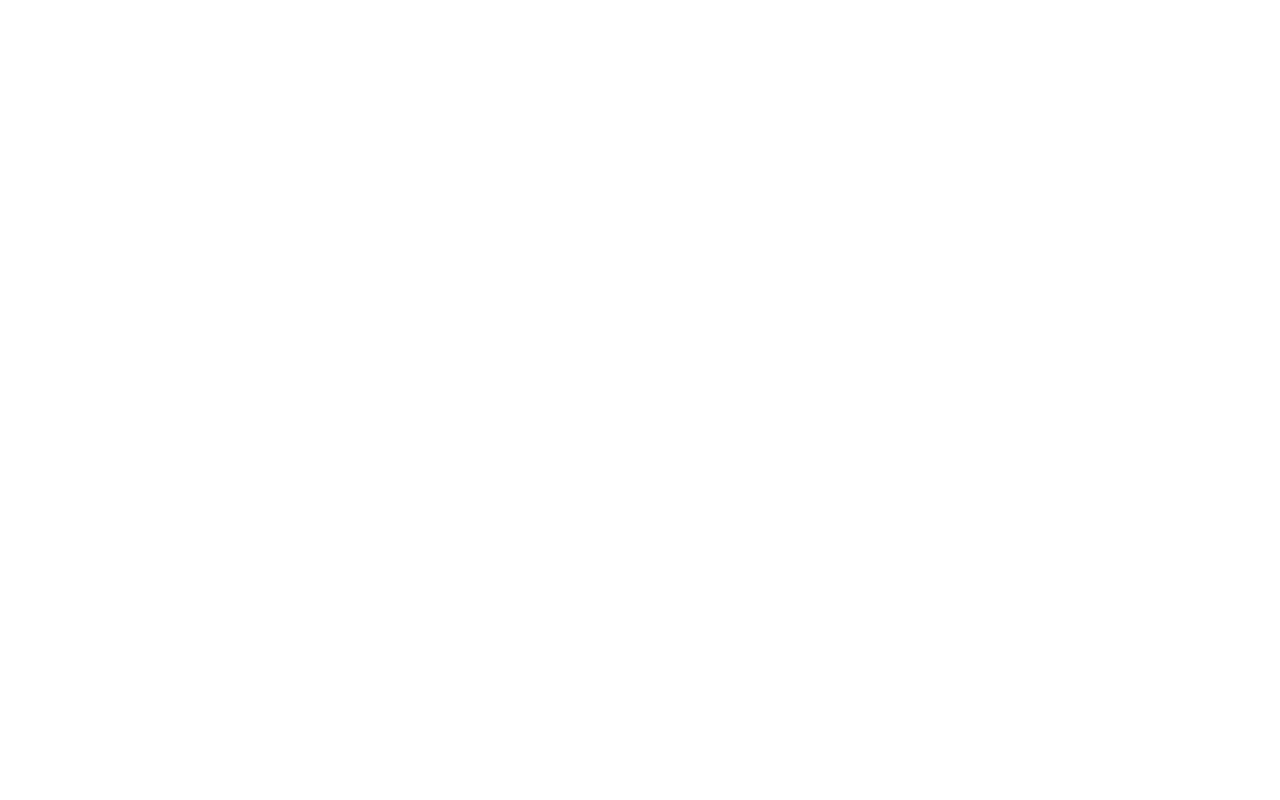
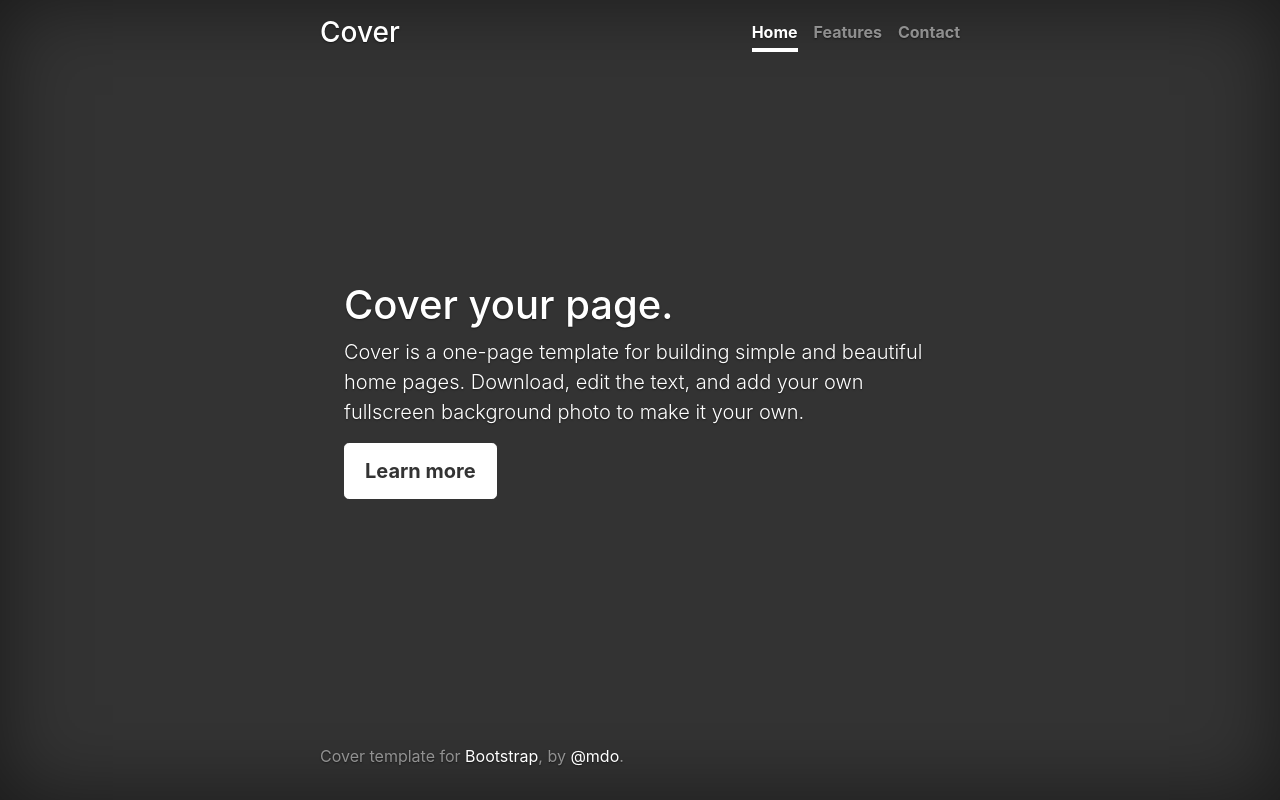
Before and after one commit to ga-cabrera/GiphyAPI, a plain HTML site: page index.html in a window 1280 px wide. Drawn offline with nearby package versions, Linux system fonts and the light colour scheme.

Commit message:
adding style to css

```diff
--- a/assets/css/style.css
+++ b/assets/css/style.css
@@ -0,0 +1,113 @@
+ /*
+ * Globals
+ */
+
+/* Links */
+a,
+a:focus,
+a:hover {
+  color: #fff;
+}
+
+/* Custom default button */
+.btn-secondary,
+.btn-secondary:hover,
+.btn-secondary:focus {
+  color: #333;
+  text-shadow: none; /* Prevent inheritance from `body` */
+  background-color: #fff;
+  border: .05rem solid #fff;
+}
+
+/*
+ * Base structure
+ */
+
+html,
+body {
+  height: 100%;
+  background-color: #333;
+}
+
+body {
+  display: -ms-flexbox;
+  display: flex;
+  color: #fff;
+  text-shadow: 0 .05rem .1rem rgba(0, 0, 0, .5);
+  box-shadow: inset 0 0 5rem rgba(0, 0, 0, .5);
+}
+
+.cover-container {
+  max-width: 42em;
+}
+
+.bd-placeholder-img {
+    font-size: 1.125rem;
+    text-anchor: middle;
+    -webkit-user-select: none;
+    -moz-user-select: none;
+    -ms-user-select: none;
+    user-select: none;
+}
+
+/*
+ * Header
+ */
+.masthead {
+  margin-bottom: 2rem;
+}
+
+.masthead-brand {
+  margin-bottom: 0;
+}
+
+.nav-masthead .nav-link {
+  padding: .25rem 0;
+  font-weight: 700;
+  color: rgba(255, 255, 255, .5);
+  background-color: transparent;
+  border-bottom: .25rem solid transparent;
+}
+
+.nav-masthead .nav-link:hover,
+.nav-masthead .nav-link:focus {
+  border-bottom-color: rgba(255, 255, 255, .25);
+}
+
+.nav-masthead .nav-link + .nav-link {
+  margin-left: 1rem;
+}
+
+.nav-masthead .active {
+  color: #fff;
+  border-bottom-color: #fff;
+}
+/*
+ * Cover
+ */
+.cover {
+  padding: 0 1.5rem;
+}
+.cover .btn-lg {
+  padding: .75rem 1.25rem;
+  font-weight: 700;
+}
+/*
+ * Footer
+ */
+.mastfoot {
+  color: rgba(255, 255, 255, .5);
+}
+@media (min-width: 768px) {
+    .bd-placeholder-img-lg {
+      font-size: 3.5rem;
+    }
+  }
+  @media (min-width: 48em) {
+    .masthead-brand {
+      float: left;
+    }
+    .nav-masthead {
+      float: right;
+    }
+  }
--- a/index.html
+++ b/index.html
@@ -4,21 +4,46 @@
     <meta charset="UTF-8">
     <meta name="viewport" content="width=device-width, initial-scale=1.0">
     <meta http-equiv="X-UA-Compatible" content="ie=edge">
-    <title>Guess That Bat</title>
+    <title>Giphy Galore</title>
     <!-- Bootstrap CSS CDN -->
     <link rel="stylesheet" href="https://stackpath.bootstrapcdn.com/bootstrap/4.3.1/css/bootstrap.min.css" integrity="sha384-ggOyR0iXCbMQv3Xipma34MD+dH/1fQ784/j6cY/iJTQUOhcWr7x9JvoRxT2MZw1T" crossorigin="anonymous">
     <!-- CSS Style -->
     <link rel="stylesheet" href="assets/css/style.css"> <!-- YOUR CSS LINK FILE-->
-
 </head>
 <body>
+        <div class="cover-container d-flex w-100 h-100 p-3 mx-auto flex-column">
+                <header class="masthead mb-auto">
+                  <div class="inner">
+                    <h3 class="masthead-brand">Cover</h3>
+                    <nav class="nav nav-masthead justify-content-center">
+                      <a class="nav-link active" href="#">Home</a>
+                      <a class="nav-link" href="#">Features</a>
+                      <a class="nav-link" href="#">Contact</a>
+                    </nav>
+                  </div>
+                </header>
+
+                <main role="main" class="inner cover">
+                  <h1 class="cover-heading">Cover your page.</h1>
+                  <p class="lead">Cover is a one-page template for building simple and beautiful home pages. Download, edit the text, and add your own fullscreen background photo to make it your own.</p>
+                  <p class="lead">
+                    <a href="#" class="btn btn-lg btn-secondary">Learn more</a>
+                  </p>
+                </main>
+
+                <footer class="mastfoot mt-auto">
+                  <div class="inner">
+                    <p>Cover template for <a href="https://getbootstrap.com/">Bootstrap</a>, by <a href="https://twitter.com/mdo">@mdo</a>.</p>
+                  </div>
+                </footer>
+              </div>
 
 
 
 
 
 <!-- Javascript, jQuery, Popper for some reason -->
-<script src="https://code.jquery.com/jquery-3.3.1.slim.min.js" integrity="sha384-q8i/X+965DzO0rT7abK41JStQIAqVgRVzpbzo5smXKp4YfRvH+8abtTE1Pi6jizo" crossorigin="anonymous"></script>
+<script src="https://code.jquery.com/jquery-3.4.1.js" integrity="sha256-WpOohJOqMqqyKL9FccASB9O0KwACQJpFTUBLTYOVvVU=" crossorigin="anonymous"></script>
 <script src="https://cdnjs.cloudflare.com/ajax/libs/popper.js/1.14.7/umd/popper.min.js" integrity="sha384-UO2eT0CpHqdSJQ6hJty5KVphtPhzWj9WO1clHTMGa3JDZwrnQq4sF86dIHNDz0W1" crossorigin="anonymous"></script>
 <script src="https://stackpath.bootstrapcdn.com/bootstrap/4.3.1/js/bootstrap.min.js" integrity="sha384-JjSmVgyd0p3pXB1rRibZUAYoIIy6OrQ6VrjIEaFf/nJGzIxFDsf4x0xIM+B07jRM" crossorigin="anonymous"></script>
 <!-- link to your JS file -->
```
